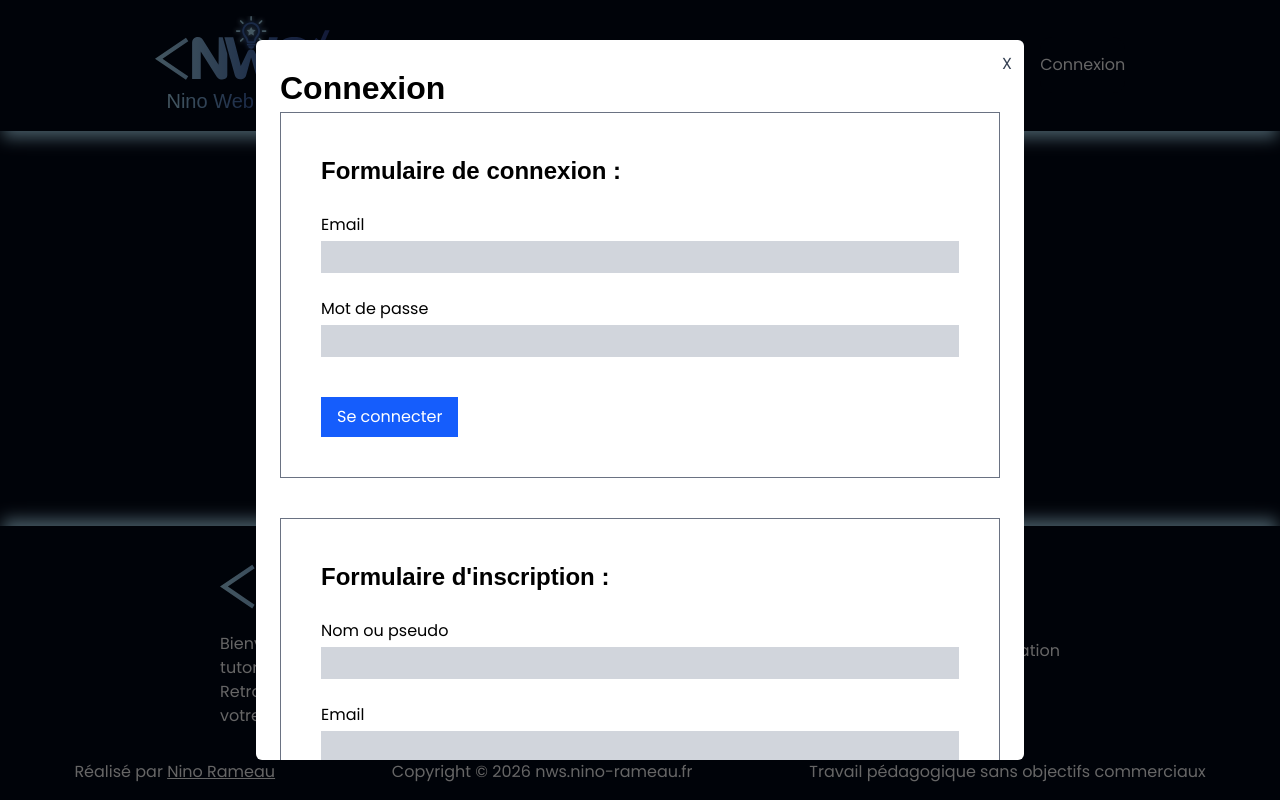
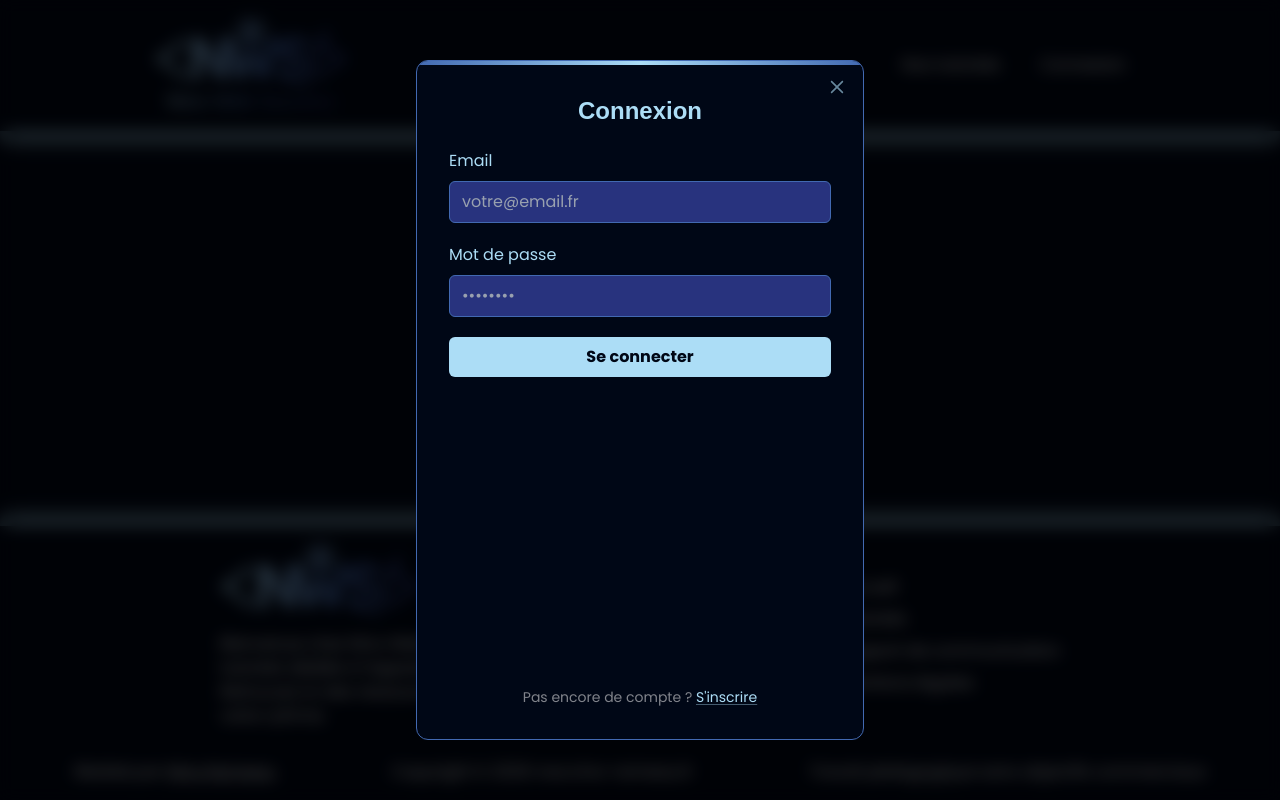
Before and after one commit to Nino-Rameau/tuto, a Next.js app: page / in a window 1280 px wide. Both pictures are taken after a click on the button "Connexion". Built offline with nearby package versions, Linux system fonts and the light colour scheme; no server answers; the database is empty.

Commit message:
maj form co / design popup co

```diff
--- a/src/actions/auth.actions.js
+++ b/src/actions/auth.actions.js
@@ -3,7 +3,6 @@
 import prisma from "@/lib/prisma";
 import { signIn, signOut, auth } from "@/auth";
 import { AuthError } from "next-auth";
-import { isRedirectError } from "next/navigation";
 import bcrypt from "bcrypt";
 import { z } from "zod";
 import { verifierRateLimit, obtenirIp } from "@/lib/rate-limit";
@@ -76,7 +75,7 @@ export async function inscrireUtilisateur(etatPrecedent, formData) {
         });
 
     } catch (erreur) {
-        if (isRedirectError(erreur)) {
+        if (erreur?.digest?.startsWith("NEXT_REDIRECT")) {
             throw erreur;
         }
 
--- a/src/components/form/FormConnexion.jsx
+++ b/src/components/form/FormConnexion.jsx
@@ -2,112 +2,148 @@
 
 import { useActionState, useState } from "react";
 import { inscrireUtilisateur, connecterUtilisateur } from "@/actions/auth.actions";
+import { CgClose } from "react-icons/cg";
 
-const FormConnexion = () => {
-  const [etatInscription, actionInscription, enAttenteInscription] = useActionState(inscrireUtilisateur, null);
-  const [etatConnexion, actionConnexion, enAttenteConnexion] = useActionState(connecterUtilisateur, null);
+const inputClass = "w-full px-3 py-2 rounded-md bg-bleu-fonce border border-bleu text-white placeholder-gray-400 focus:outline-none focus:border-bleu-clair transition-colors duration-200";
+const labelClass = "flex flex-col gap-2 text-bleu-clair";
+const erreurClass = "px-3 py-2 text-red-400 rounded-md bg-red-900/50";
+const btnValiderClass = "w-full py-2 font-bold rounded-md bg-bleu-clair text-bleu-fonce2 hover:bg-bleu hover:text-white transition-all duration-200 disabled:opacity-50 cursor-pointer";
+const btnChangementFormClass = "text-bleu-clair underline decoration-bleu-clair/40 underline-offset-2 hover:decoration-bleu-clair transition-colors duration-200";
+
+const FormConnexion = ({ onSwitch }) => {
+  const [etat, action, enAttente] = useActionState(connecterUtilisateur, null);
 
   return (
-    <div className="text-black">
-      <h1>Connexion</h1>
+    <form action={action} className="flex flex-col h-full gap-5">
+      <h2 className="text-center text-bleu-clair">Connexion</h2>
 
-      <form action={actionConnexion} className="flex flex-col items-start gap-6 p-10 border border-gray-500">
-        <h2>Formulaire de connexion :</h2>
+      {etat?.erreur && <p className={erreurClass}>{etat.erreur}</p>}
 
-        {etatConnexion?.erreur && <p className="p-2 font-bold text-red-600 bg-red-100">{etatConnexion.erreur}</p>}
-
-        <label className="flex flex-col w-full gap-1">
+      <label className={labelClass}>
         Email
-          <input type="email" name="email" className="p-1 bg-gray-300" />
+        <input type="email" name="email" required className={inputClass} placeholder="votre@email.fr" />
       </label>
 
-        <label className="flex flex-col w-full gap-1">
+      <label className={labelClass}>
         Mot de passe
-          <input type="password" name="motDePasse" className="p-1 bg-gray-300"/>
+        <input type="password" name="motDePasse" required className={inputClass} placeholder="••••••••" />
       </label>
 
-        <button type="submit" disabled={enAttenteConnexion} className="px-4 py-2 mt-4 text-white bg-blue-600">
-          {enAttenteConnexion ? "Connexion en cours..." : "Se connecter"}
+      <button type="submit" disabled={enAttente} className={btnValiderClass}>
+        {enAttente ? "Connexion..." : "Se connecter"}
       </button>
+
+      <p className="pt-4 mt-auto text-sm text-center text-white/50">
+        {"Pas encore de compte ? "}
+        <button type="button" onClick={onSwitch} className={btnChangementFormClass}>S&apos;inscrire</button>
+      </p>
     </form>
+  );
+};
 
+const FormInscription = ({ onSwitch }) => {
+  const [etat, action, enAttente] = useActionState(inscrireUtilisateur, null);
 
-      <form action={actionInscription} className="flex flex-col items-start gap-6 p-10 mt-10 border border-gray-500">
-        <h2>Formulaire d&apos;inscription :</h2>
+  return (
+    <form action={action} className="flex flex-col h-full gap-4">
 
-        {etatInscription?.erreur && <p className="p-2 font-bold text-red-600 bg-red-100">{etatInscription.erreur}</p>}
+      <h2 className="text-center text-bleu-clair">Créer un compte</h2>
 
-        <label className="flex flex-col w-full gap-1">
+      {etat?.erreur && <p className={erreurClass}>{etat.erreur}</p>}
+
+      <label className={labelClass}>
         Nom ou pseudo
-          <input type="text" name="nom" defaultValue={etatInscription?.donnees?.nom || ""} className="p-1 bg-gray-300" />
+        <input type="text" name="nom" required defaultValue={etat?.donnees?.nom || ""} className={inputClass} placeholder="Votre Nom ou pseudo" />
       </label>
 
-        <label className="flex flex-col w-full gap-1">
+      <label className={labelClass}>
         Email
-          <input type="email" name="email" defaultValue={etatInscription?.donnees?.email || ""} className="p-1 bg-gray-300" />
+        <input type="email" name="email" required defaultValue={etat?.donnees?.email || ""} className={inputClass} placeholder="votre@email.fr" />
       </label>
 
-        <label className="flex flex-col w-full gap-1">
+      <label className={labelClass}>
         Mot de passe
-          <input type="password" name="motDePasse" defaultValue={etatInscription?.donnees?.motDePasse || ""} className="p-1 bg-gray-300" />
+        <input type="password" name="motDePasse" required defaultValue={etat?.donnees?.motDePasse || ""} className={inputClass} placeholder="••••••••" />
       </label>
 
-        <label className="flex flex-col w-full gap-1">
+      <label className={labelClass}>
         Confirmer le mot de passe
-          <input type="password" name="confirmationMotDePasse" defaultValue={etatInscription?.donnees?.confirmationMotDePasse || ""} className="p-1 bg-gray-300" />
+        <input type="password" name="confirmationMotDePasse" required defaultValue={etat?.donnees?.confirmationMotDePasse || ""} className={inputClass} placeholder="••••••••" />
       </label>
 
-        <label className="flex flex-row items-center gap-2 cursor-pointer">
-          <input type="checkbox" name="conditions" className="w-5 h-5 bg-gray-300"/>
-          J&apos;accepte les RGPD
+      <label className="flex items-center gap-2 text-sm cursor-pointer text-white/70">
+        <input type="checkbox" name="conditions" className="w-4 h-4 accent-bleu-clair" />
+        J&apos;accepte les conditions RGPD
       </label>
 
-        <button type="submit" disabled={enAttenteInscription} className="px-4 py-2 mt-4 text-white bg-blue-600">
-          {enAttenteInscription ? "Création en cours..." : "S'inscrire"}
+      <button type="submit" disabled={enAttente} className={btnValiderClass}>
+        {enAttente ? "Création..." : "S'inscrire"}
       </button>
+
+      <p className="mt-auto text-sm text-center text-white/50">
+        {"Déjà un compte ? "}
+        <button type="button" onClick={onSwitch} className={btnChangementFormClass}>Se connecter</button>
+      </p>
+
     </form>
-
-      <div>
-        <p>acces utilisateur :</p>
-        <p>test2@test.fr</p>
-        <p>test1234</p>
-      </div>
-      <div>
-        <p>acces admin :</p>
-        <p>test@test.fr</p>
-        <p>test1234</p>
-      </div>
-    </div>
   );
 };
 
 const BtnFormConnexion = () => {
   const [estOuvert, setEstOuvert] = useState(false);
+  const [estRetourne, setEstRetourne] = useState(false);
+
+  const fermer = () => {
+    setEstOuvert(false);
+    setEstRetourne(false);
+  };
 
   return (
     <>
-      <button type="button" onClick={() => setEstOuvert(true)} className="py-4 text-white cursor-pointer bg-bleu-fonce2 rounded-xl link-animated">
+      <button type="button" onClick={() => setEstOuvert(true)} className="py-4 text-white link-animated md:py-0">
           Connexion
       </button>
 
       {estOuvert && (
+        <div className="fixed inset-0 flex items-center justify-center px-4 z-60 bg-black/70 backdrop-blur-sm" onClick={fermer}>
+          <div className="relative w-full max-w-md" onClick={(e) => e.stopPropagation()}>
+
+            <div style={{ perspective: "1200px" }}>
+              <div style={{
+                position: "relative",
+                height: "680px",
+                transition: "transform 0.65s ease",
+                transformStyle: "preserve-3d",
+                transform: estRetourne ? "rotateY(180deg)" : "rotateY(0deg)",
+              }}>
+
+                {/* recto — connexion */}
                 <div
-          className="fixed inset-0 flex items-center justify-center px-4 z-60 bg-black/60"
-          onClick={() => setEstOuvert(false)}
+                  style={{ backfaceVisibility: "hidden" }}
+                  className="absolute inset-0 p-8 overflow-y-auto border rounded-xl bg-bleu-fonce2 border-bleu"
                 >
+                  <div className="absolute top-0 left-0 right-0 h-1 rounded-t-xl bg-linear-to-r from-bleu via-bleu-clair to-bleu" />
+                  <button type="button" onClick={fermer} className="absolute transition-colors top-4 right-4 text-bleu-clair/60 hover:text-bleu-clair">
+                    <CgClose className="w-5 h-5" />
+                  </button>
+                  <FormConnexion onSwitch={() => setEstRetourne(true)} />
+                </div>
+
+                {/* verso — inscription */}
                 <div
-            className="relative bg-white max-h-[90vh] overflow-y-auto w-full max-w-3xl rounded-md p-6"
-            onClick={(event) => event.stopPropagation()}
+                  style={{ backfaceVisibility: "hidden", transform: "rotateY(180deg)" }}
+                  className="absolute inset-0 p-8 overflow-y-auto border rounded-xl bg-bleu-fonce2 border-bleu"
                 >
-            <button
-              type="button"
-              onClick={() => setEstOuvert(false)}
-              className="absolute text-gray-700 top-3 right-3 hover:text-black"
-            >
-              X
+                  <div className="absolute top-0 left-0 right-0 h-1 rounded-t-xl bg-linear-to-r from-bleu via-bleu-clair to-bleu" />
+                  <button type="button" onClick={fermer} className="absolute transition-colors top-4 right-4 text-bleu-clair/60 hover:text-bleu-clair">
+                    <CgClose className="w-5 h-5" />
                   </button>
+                  <FormInscription onSwitch={() => setEstRetourne(false)} />
+                </div>
 
-            <FormConnexion />
+              </div>
+            </div>
+
           </div>
         </div>
       )}
```
Lines whose indentation alone changed are shown as unchanged.
